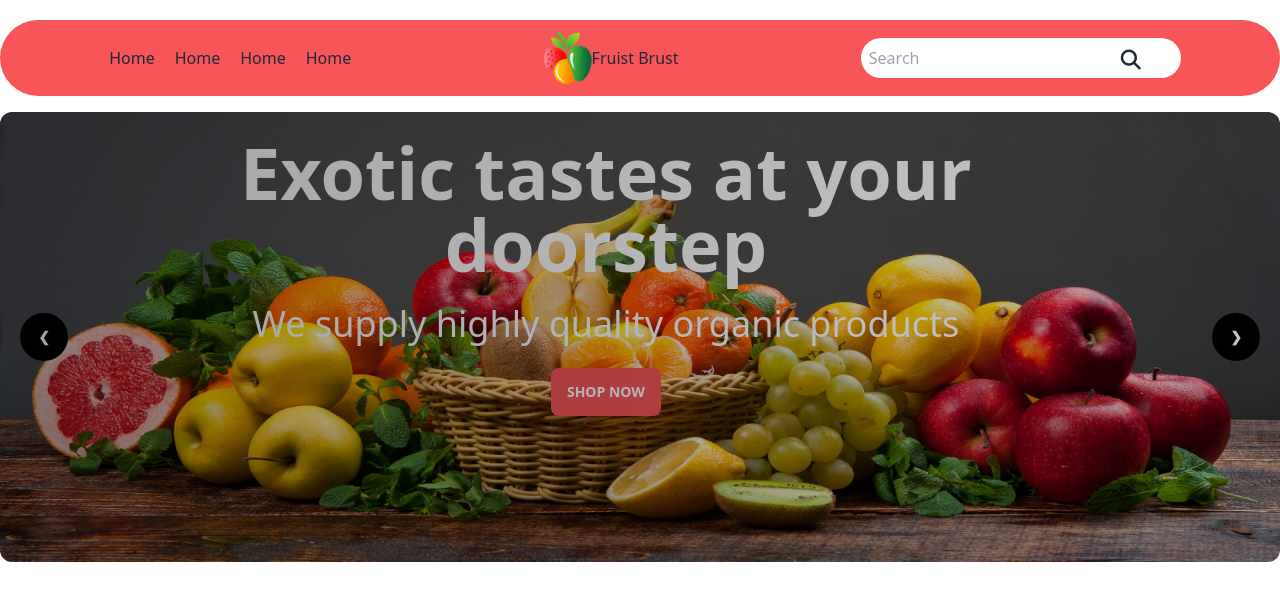
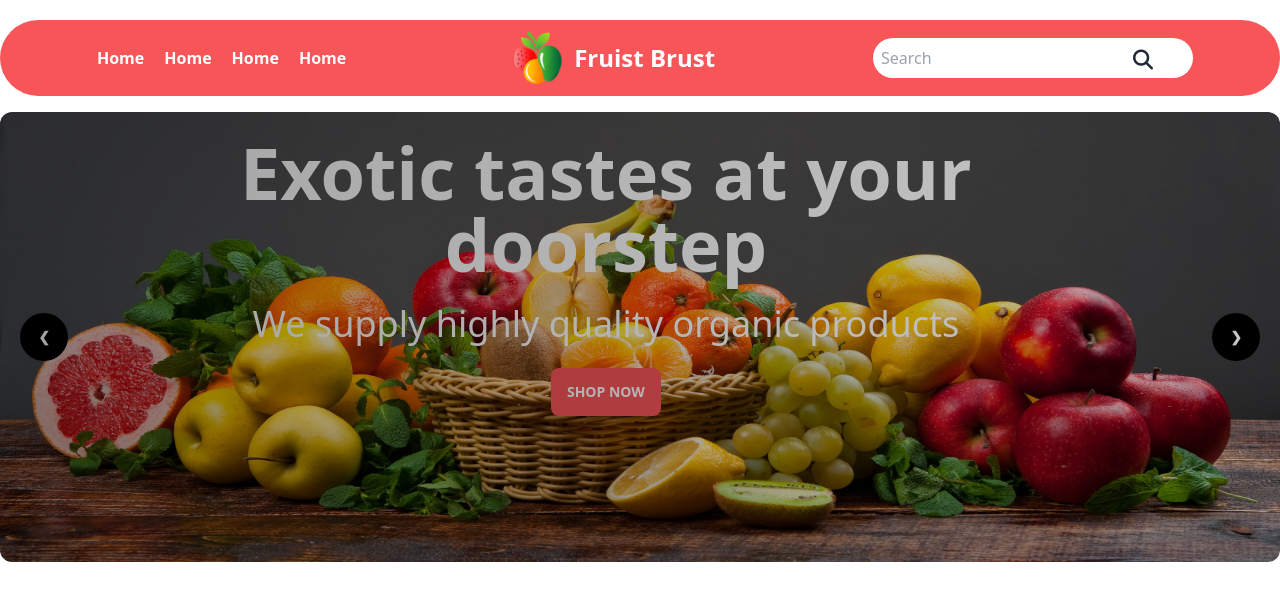
Before and after one commit to Sajjad4829/fruit-shop-website-assignment3, a plain HTML site: page index.html in a window 1280 px wide. Drawn offline with nearby package versions, Linux system fonts and the light colour scheme; grey boxes are pictures that could not be loaded.

Commit message:
navbar and slider completed

```diff
--- a/index.html
+++ b/index.html
@@ -36,6 +36,8 @@
     <style>
         .navlink li a {
             padding: 0px 10px;
+            color: white;
+            font-weight: bold;
         }
     </style>
 
@@ -44,7 +46,7 @@
         <!-- navbar -->
         <div class="container mx-auto ">
 
-            <div class="navbar mt-5 bg-white md:bg-background-color lg:bg-background-color flex flex-row-reverse   lg:flex-row justify-between md:justify-evenly  lg:justify-around
+            <div class="navbar mt-5 bg-white md:bg-background-color lg:bg-background-color flex flex-row-reverse   lg:flex-row justify-between md:justify-between  lg:justify-around
              lg:rounded-full py-3   ">
                 <div>
                     <div class=" dropdown dropdown-end ">
@@ -86,7 +88,7 @@
                 </div>
                 <div>
                     <img src="images/logo.png " alt=" " class="w-12 ">
-                    <h1>Fruist Brust</h1>
+                    <h1 class="text-black md:text-white text-2xl font-semibold  ml-3">Fruist Brust</h1>
                 </div>
                 <div class="form-control  hidden lg:block ">
                     <div class="relative">
```
